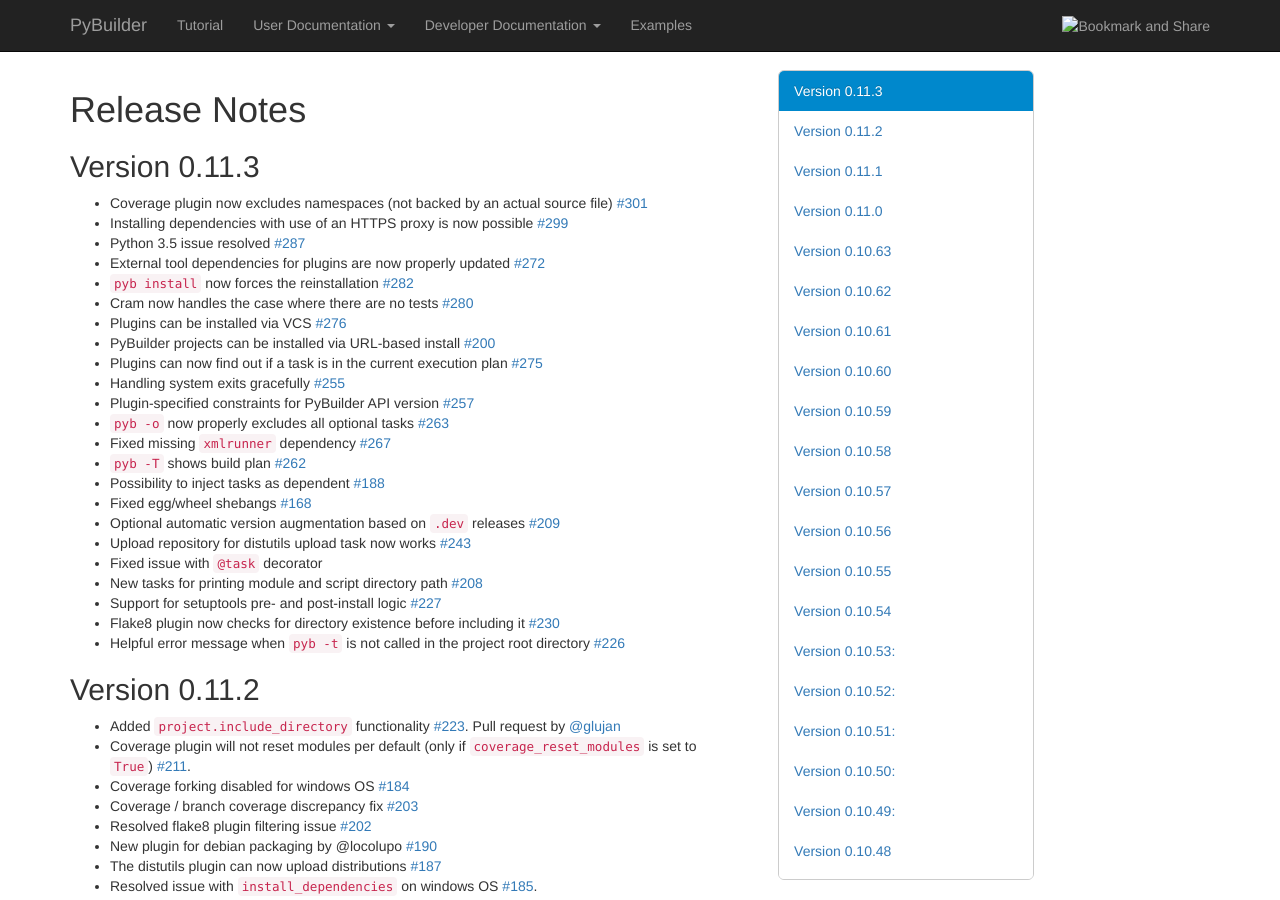
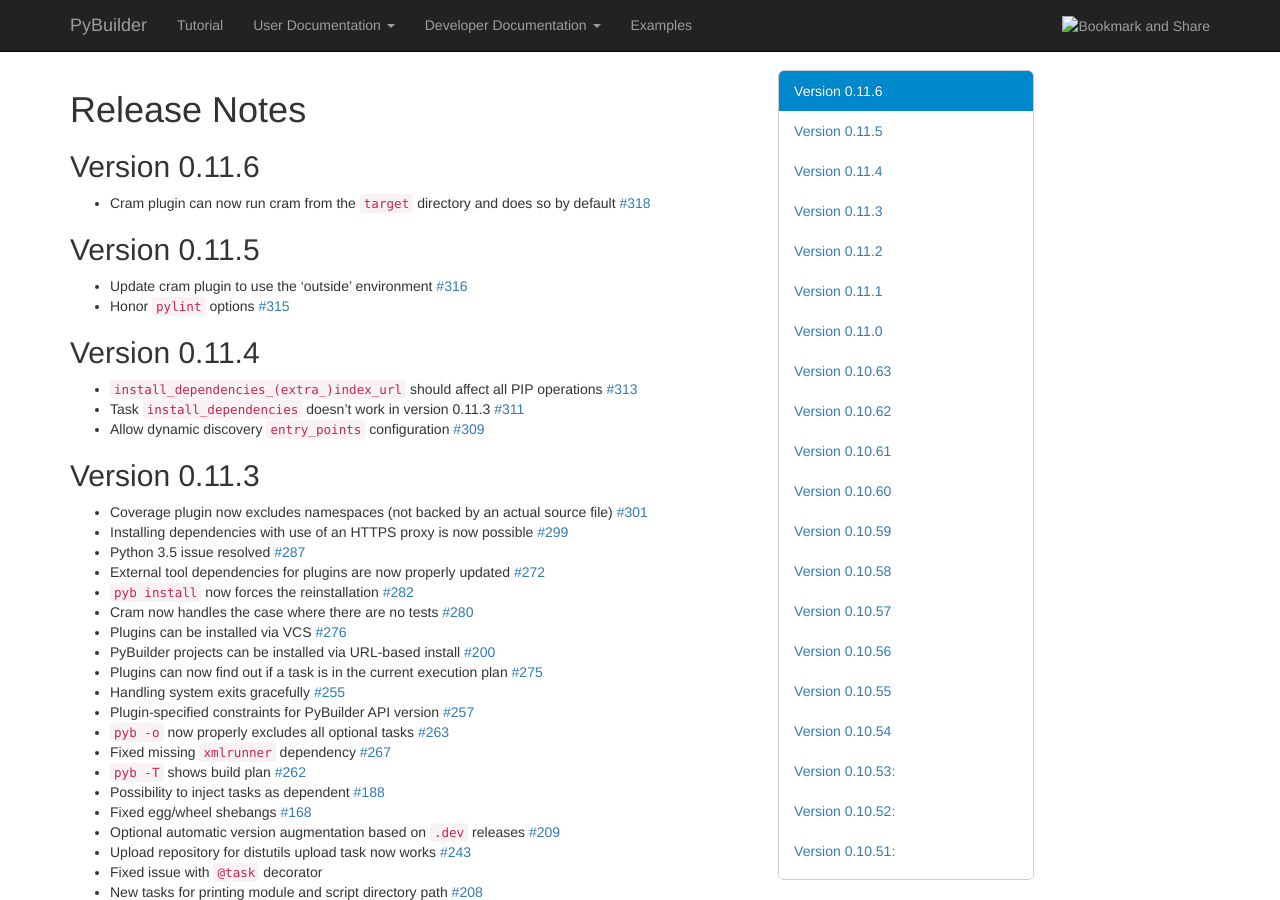
Before and after one commit to pybuilder/pybuilder.github.io, a Jekyll site: the page built from releasenotes/index.md, in a window 1280 px wide and 900 px high. Built offline with Jekyll 4.4.1, drawn with Linux system fonts in a browser that asks for light colours; nearby versions of some CDN libraries.

Commit message:
fix missing relese notes

```diff
--- a/releasenotes/index.md
+++ b/releasenotes/index.md
@@ -4,6 +4,22 @@
 ---
 
 # Release Notes
+
+## Version 0.11.6
+
+* Cram plugin can now run cram from the `target` directory and does so by default [#318](https://github.com/pybuilder/pybuilder/pull/318)
+
+## Version 0.11.5
+
+* Update cram plugin to use the 'outside' environment [#316](https://github.com/pybuilder/pybuilder/pull/316)
+* Honor `pylint` options [#315](https://github.com/pybuilder/pybuilder/pull/315)
+
+## Version 0.11.4
+
+* `install_dependencies_(extra_)index_url` should affect all PIP operations [#313](https://github.com/pybuilder/pybuilder/pull/313)
+* Task `install_dependencies` doesn't work in version 0.11.3 [#311](https://github.com/pybuilder/pybuilder/pull/311)
+* Allow dynamic discovery `entry_points` configuration [#309](https://github.com/pybuilder/pybuilder/pull/309)
+
 
 ## Version 0.11.3
 * Coverage plugin now excludes namespaces (not backed by an actual source file) [#301](https://github.com/pybuilder/pybuilder/issues/301)
```
